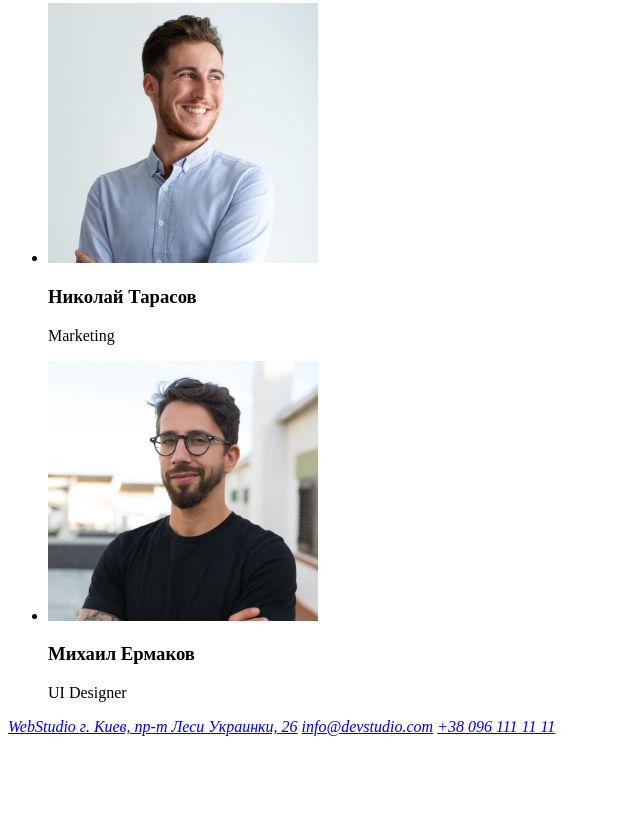
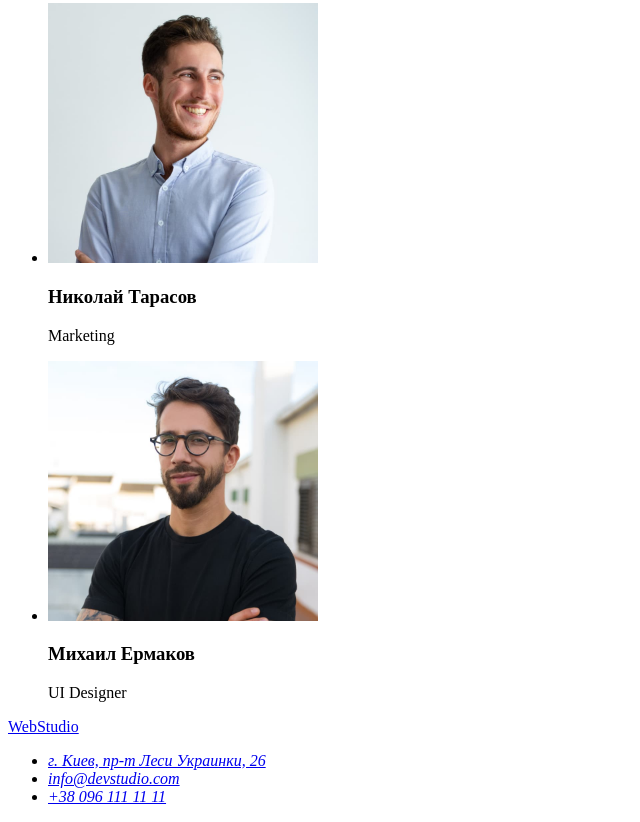
Before and after one commit to val-mus/goit-markup-hw-01, a plain HTML site: page index.html in a window 1280 px wide. Shown: the part 2333-3155 px from the top of the page, without its empty margins (0-640 px from the left). Before the commit the page ends 3077 px from the top, so only its background shows below. Drawn offline with Linux system fonts and the light colour scheme.

Commit message:
правки апдт

```diff
--- a/index.html
+++ b/index.html
@@ -109,14 +109,15 @@
       </section>
     </main>
     <footer>
+      <a href="./index.html"> WebStudio </a>
       <address>
-        <a href="./index.html"> WebStudio </a>
-        <a
-          href="www.google.com/maps/place/бул.+Леси+Украинки,+26,+Киев,+02000/@50.4265807,30.5361971,17z"
-          >г. Киев, пр-т Леси Украинки, 26</a
-        >
-        <a href="mailto:info@devstudio.com">info@devstudio.com</a>
-        <a href="tel:+380961111111">+38 096 111 11 11</a>
+        <ul>
+          <li>
+            <a href="https://goo.gl/maps/YjMtobuVedqzEs7B6">г. Киев, пр-т Леси Украинки, 26</a>
+          </li>
+          <li><a href="mailto:info@devstudio.com">info@devstudio.com</a></li>
+          <li><a href="tel:+380961111111">+38 096 111 11 11</a></li>
+        </ul>
       </address>
     </footer>
   </body>
```
